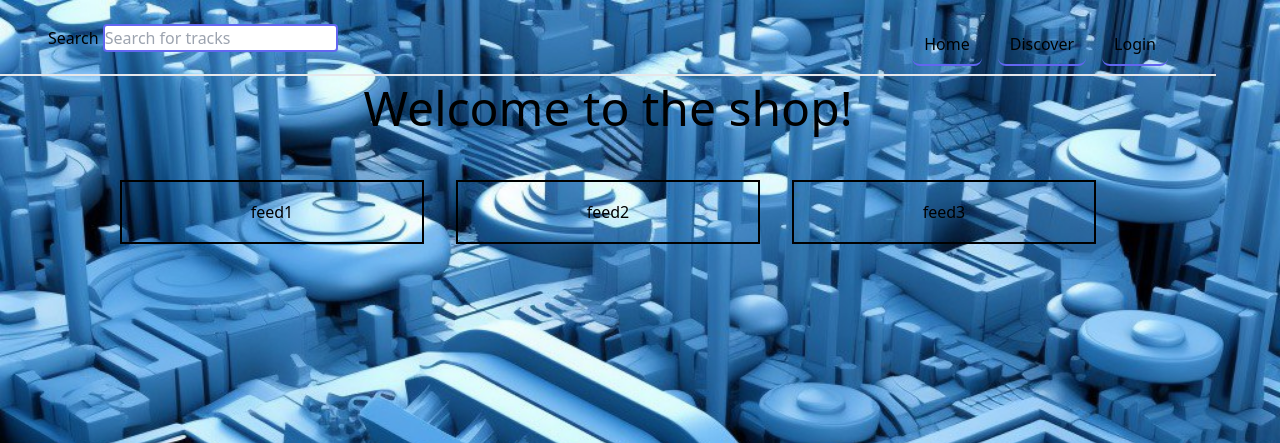
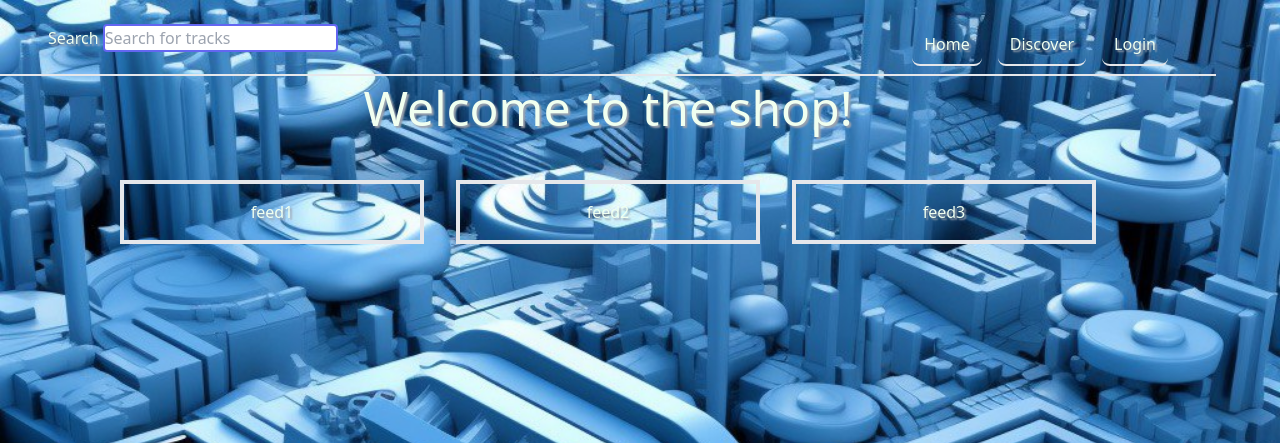
Before and after one commit to federerkristijan/py_mi, a Python web app: template blockchain/Tag_06/MusiK_Smart_Contract/templates/index.html in a window 1280 px wide. Shown: the top 443 px of the page. Run offline with Jinja, Linux system fonts and the light colour scheme; the template is opened without the code that fills it, so the values that code supplies are empty; style sheets or scripts are compiled from the project's sources.

Commit message:
text color & shadow, border honeydew

```diff
--- a/blockchain/Tag_06/MusiK_Smart_Contract/static/css/main.css
+++ b/blockchain/Tag_06/MusiK_Smart_Contract/static/css/main.css
@@ -112,6 +112,8 @@ h3,
 h4,
 h5,
 h6 {
+  color: honeydew;
+  text-shadow: 2px 2px 2px #9ca3af;
   font-size: inherit;
   font-weight: inherit;
 }
@@ -121,7 +123,8 @@ Reset links to optimize for opt-in styling instead of opt-out.
 */
 
 a {
-  color: inherit;
+  color: honeydew;
+  text-shadow: 2px 2px 2px #9ca3af;
   text-decoration: inherit;
 }
 
@@ -237,7 +240,7 @@ button,
 [type='button'],
 [type='reset'],
 [type='submit'] {
-  -webkit-appearance: button;
+  /* -webkit-appearance: button; */
   /* 1 */
   background-color: transparent;
   /* 2 */
@@ -284,7 +287,7 @@ Correct the cursor style of increment and decrement buttons in Safari.
 */
 
 [type='search'] {
-  -webkit-appearance: textfield;
+  /* -webkit-appearance: textfield; */
   /* 1 */
   outline-offset: -2px;
   /* 2 */
@@ -416,7 +419,7 @@ embed,
 object {
   display: block;
   /* 1 */
-  vertical-align: middle;
+  /* vertical-align: middle; */
   /* 2 */
 }
 
--- a/blockchain/Tag_06/MusiK_Smart_Contract/templates/index.html
+++ b/blockchain/Tag_06/MusiK_Smart_Contract/templates/index.html
@@ -15,9 +15,9 @@
     <div class="navbar flex justify-between border-b-2 mt-2">
       <div class="search-container flex start mt-4 ml-12 gap-4 w-max">
         <form action="/search" method="GET">
-          <button type="submit">Search</button>
+          <button type="submit"><h3>Search</h3></button>
           <input
-            class=" border-2 border-solid border-indigo-500 rounded"
+            class="border-2 border-solid border-indigo-500 rounded"
             type="text"
             name="query"
             placeholder="Search for tracks"
@@ -27,17 +27,17 @@
       <nav class="flex flex-end mt-4 mr-12 mb-2 gap-4">
         <a
           href="/dashboard"
-          class="font-medium px-3 py-2 text-slate-700 rounded-lg hover:bg-slate-100 hover:text-slate-900 border-b-2 border-indigo-500"
+          class="font-medium px-3 py-2 text-slate-700 rounded-lg hover:bg-slate-100 hover:text-slate-900 border-b-2 border-honeydew-500"
           >Home</a
         >
         <a
           href="/discover"
-          class="font-medium px-3 py-2 text-slate-700 rounded-lg hover:bg-slate-100 hover:text-slate-900 border-b-2 border-indigo-500"
+          class="font-medium px-3 py-2 text-slate-700 rounded-lg hover:bg-slate-100 hover:text-slate-900 border-b-2 border-honeydew-500"
           >Discover</a
         >
         <a
           href="/login"
-          class="font-medium px-3 py-2 text-slate-700 rounded-lg hover:bg-slate-100 hover:text-slate-900 border-b-2 border-indigo-500"
+          class="font-medium px-3 py-2 text-slate-700 rounded-lg hover:bg-slate-100 hover:text-slate-900 border-b-2 border-honeydew-500"
           >Login</a
         >
       </nav>
@@ -49,17 +49,17 @@
       <div class="flex flex-col">
         <ul class="flex flex-row justify-center gap-8 mt-12">
           <li
-            class="flex justify-center items-center border-2 border-black gap-4 w-1/4 h-16"
+            class="flex justify-center items-center border-4 border-honeydew gap-4 w-1/4 h-16"
           >
             <h3>feed1</h3>
           </li>
           <li
-            class="flex justify-center items-center border-2 border-black gap-4 w-1/4 h-16"
+            class="flex justify-center items-center border-4 border-honeydew gap-4 w-1/4 h-16"
           >
             <h3>feed2</h3>
           </li>
           <li
-            class="flex justify-center items-center border-2 border-black gap-4 w-1/4 h-16"
+            class="flex justify-center items-center border-4 border-honeydew gap-4 w-1/4 h-16"
           >
             <h3>feed3</h3>
           </li>
```
